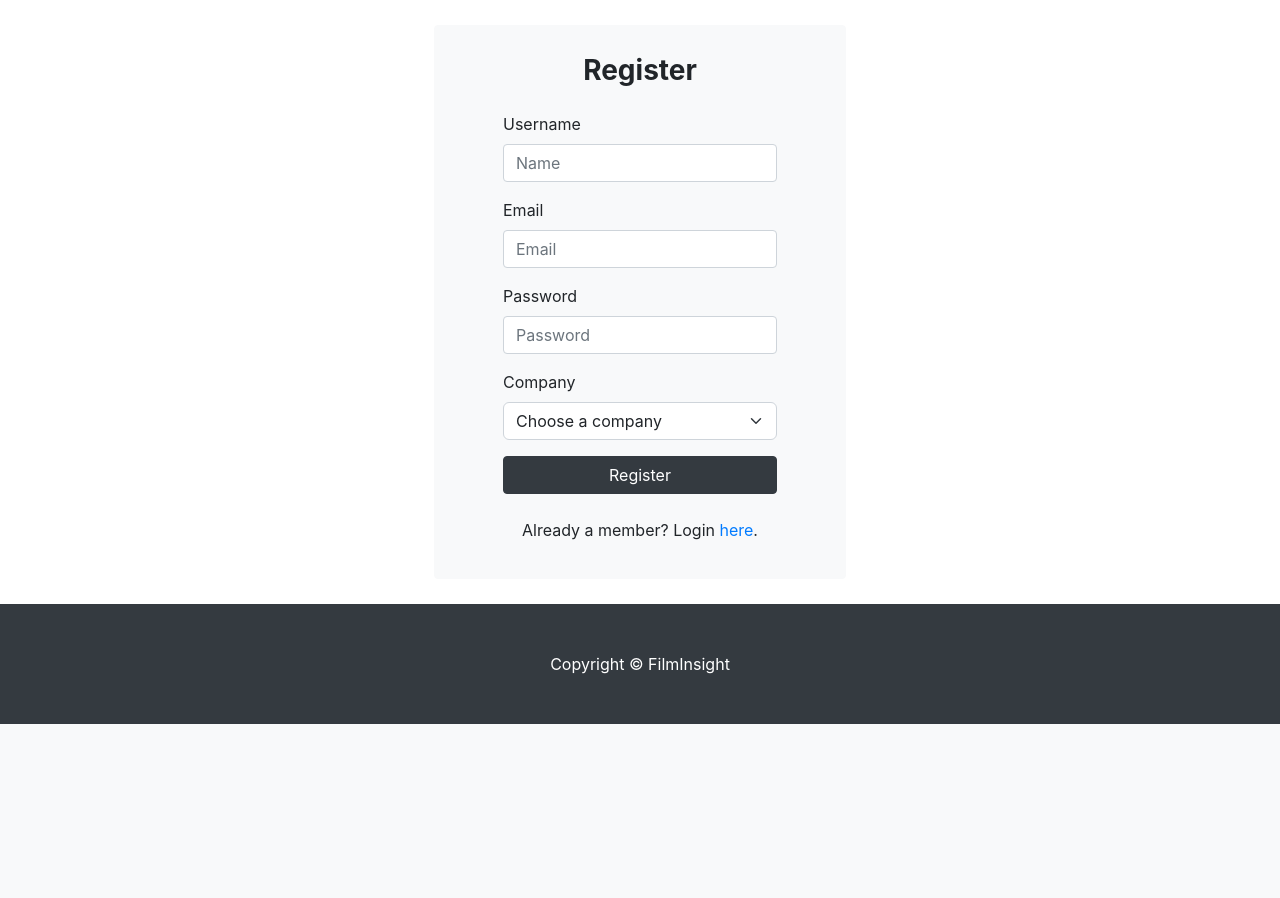
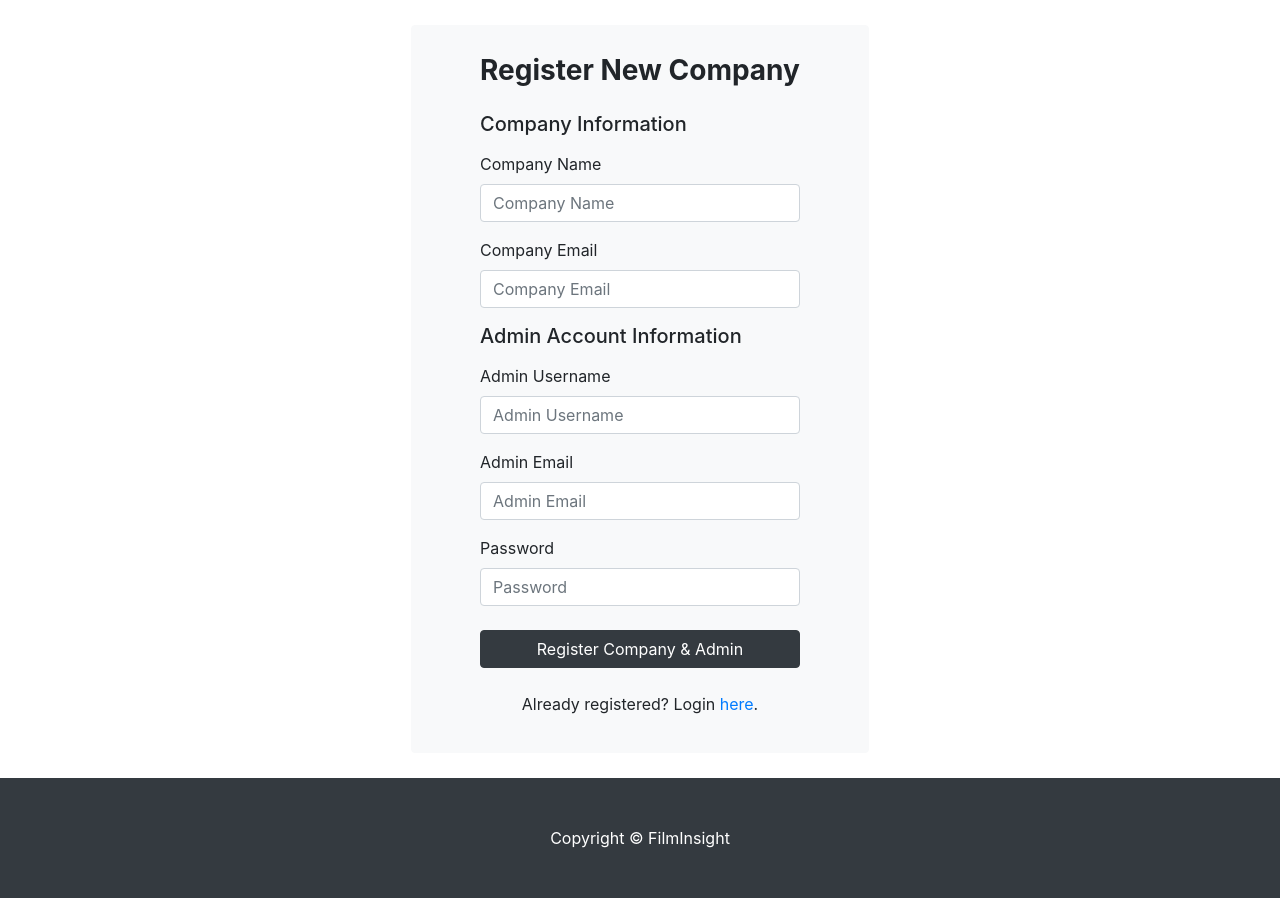
Before and after one commit to Afiq2200546/IMT-Repo, a Flask app: page /register in a window 1280 px wide. Shown: the part 76-974 px from the top of the page. Before the commit the page ends 800 px from the top, so only its background shows below. Run offline with Flask 3, Linux system fonts and the light colour scheme; data that the repository does not hold is empty; some libraries are stand-ins or nearby versions.

Commit message:
register

```diff
--- a/app.py
+++ b/app.py
@@ -131,27 +131,39 @@ def profile():
         return redirect(url_for("login"))
 
 
-# Define account login route
 @app.route("/login", methods=["GET", "POST"])
 def login():
     if request.method == "POST":
         email = request.form.get("email")
         password = request.form.get("password")
 
-        aws_db.connect()
-        user = aws_db.get_user_by_email(email)
-        aws_db.disconnect()
+        if not email or not password:
+            flash("Please provide both email and password", "danger")
+            return render_template("login.html", error=True)
 
-        #if user and check_password_hash(user["password"], password): //Uncomment if you want to test for account that you registered.
-        if user and user["password"] == password:
+        try:
+            aws_db.connect()
+            user = aws_db.get_user_by_email(email)
+            aws_db.disconnect()
+
+            if not user:
+                flash("Email not found. Please check your email or register.", "danger")
+                return render_template("login.html", error=True)
+
+            #if not check_password_hash(user["password"], password): #Uncomment this line if using hashed passwords
+            if user["password"] != password:  #Remove this line when using hashed passwords
+                flash("Invalid password. Please try again.", "danger")
+                return render_template("login.html", error=True)
+
+            # Login successful
             session["accountId"] = user["id"]
             session["accountRole"] = user["role"]
-            flash("You have successfully logged in.", "success")
+            flash("Login successful!", "success")
+            return redirect(url_for("home"))
 
-            return redirect(url_for("home"))
-        else:
-            flash("Login failed. Please check your email and password.", "error")
-            return redirect(url_for("login"))
+        except Exception as e:
+            flash(f"An error occurred while logging in. Please try again.", "danger")
+            return render_template("login.html", error=True)
 
     return render_template("login.html")
 
@@ -167,28 +179,49 @@ def logout():
 # Define account registration route
 @app.route("/register", methods=["GET", "POST"])
 def register():
-    aws_db.connect()
-    companies = aws_db.get_all_companies()
+    if request.method == "POST":
+        # Get company information
+        company_name = request.form.get("company_name")
+        company_email = request.form.get("company_email")
 
-    if request.method == "POST":
+        # Get admin account information
         username = request.form.get("username")
         email = request.form.get("email")
         password_hash = generate_password_hash(request.form.get("password"))
-        company_id = request.form.get("company_id") if request.form.get("company_id") else None
-        role = "Staff"  # Default role for all registered users
 
-        user_id = aws_db.create_user(username, password_hash, role, email, company_id)
-        aws_db.disconnect()
+        aws_db.connect()
 
-        if user_id:
-            flash("Your account has been created!", "success")
-            return redirect(url_for("login"))
-        else:
-            flash("An error occurred during registration. Please try again later.", "error")
+        try:
+            # Create new company
+            company_id = aws_db.create_company(company_name, company_email)
+
+            if company_id:
+                # Create admin user associated with the company
+                user_id = aws_db.create_user(
+                    username=username,
+                    password=password_hash,
+                    role="Admin",
+                    email=email,
+                    company_id=company_id
+                )
+
+                if user_id:
+                    aws_db.disconnect()
+                    flash("Company and admin account created successfully!", "success")
+                    return redirect(url_for("login"))
+                else:
+                    # If user creation fails, delete the company
+                    aws_db.delete_company(company_id)
+                    raise Exception("Failed to create admin user")
+            else:
+                raise Exception("Failed to create company")
+
+        except Exception as e:
+            aws_db.disconnect()
+            flash(f"Registration failed: {str(e)}", "error")
             return redirect(url_for("register"))
 
-    aws_db.disconnect()
-    return render_template("register.html", companies=companies)
+    return render_template("register.html")
 
 
 # Define error 404 route
--- a/templates/register.html
+++ b/templates/register.html
@@ -7,42 +7,45 @@
             <div class="d-flex flex-column min-vh-75" style="padding-top: 2%; padding-bottom: 2%;">
                 <div class="card align-self-center bg-light border-light">
                     <div class="card-body mx-5">
-                        <h3 class="fw-bold mb-4 pt-2 text-center">Register</h3>
+                        <h3 class="fw-bold mb-4 pt-2 text-center">Register New Company</h3>
                         <form method="POST">
-                            <div class="form-group">
-                                <label for="username">Username</label>
-                                <input type="text" name="username" class="form-control" id="Name" placeholder="Name" required>
+                            <!-- Company Information -->
+                            <h5 class="mb-3">Company Information</h5>
+                            <div class="form-group mb-3">
+                                <label for="company_name">Company Name</label>
+                                <input type="text" name="company_name" class="form-control" id="company_name" placeholder="Company Name" required>
                             </div>
 
-                            <div class="form-group">
-                                <label for="email">Email</label>
-                                <input type="text" name="email" class="form-control" id="Email" placeholder="Email" required>
+                            <div class="form-group mb-3">
+                                <label for="company_email">Company Email</label>
+                                <input type="email" name="company_email" class="form-control" id="company_email" placeholder="Company Email" required>
                             </div>
 
-                            <div class="form-group">
+                            <!-- Admin Account Information -->
+                            <h5 class="mb-3">Admin Account Information</h5>
+                            <div class="form-group mb-3">
+                                <label for="username">Admin Username</label>
+                                <input type="text" name="username" class="form-control" id="Name" placeholder="Admin Username" required>
+                            </div>
+
+                            <div class="form-group mb-3">
+                                <label for="email">Admin Email</label>
+                                <input type="email" name="email" class="form-control" id="Email" placeholder="Admin Email" required>
+                            </div>
+
+                            <div class="form-group mb-4">
                                 <label for="password">Password</label>
                                 <input type="password" name="password" class="form-control" id="Password" placeholder="Password" required>
                             </div>
 
-                            <div class="form-group">
-                                <label for="company_id">Company</label>
-                                <select class="form-select" name="company_id" id="company_id" required>
-                                    <option value="" disabled selected>Choose a company</option>
-                                    {% for company in companies %}
-                                        <option value="{{ company.id }}">{{ company.name }}</option>
-                                    {% endfor %}
-                                </select>
-                            </div>
+                            <button type="submit" class="btn btn-dark btn-block mb-4">Register Company & Admin</button>
 
-                            <button type="submit" class="btn btn-dark btn-block mb-4">Register</button>
-
-                            <p class="text-center">Already a member? <br class="d-md-none d-lg-none" />Login <a href="login">here</a>.</p>
+                            <p class="text-center">Already registered? <br class="d-md-none d-lg-none" />Login <a href="login">here</a>.</p>
                         </form>
                     </div>
                 </div>
             </div>
         </main>
         {% include "footer.html" %}
-
     </body>
 </html>
```
Also changed, not shown: templates/login.html (+43 -7 lines).
